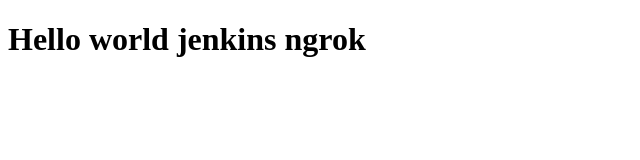
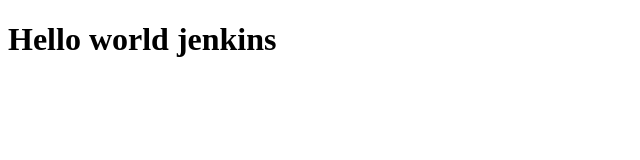
Before and after one commit to hoangnguyen208/aws-code-deploy, a plain HTML site: page index.html in a window 1280 px wide. Shown: the whole page, without its empty margins (0-640 px from the left). Drawn offline with Linux system fonts and the light colour scheme.

Commit message:
added jenkinsfile

```diff
--- a/index.html
+++ b/index.html
@@ -7,6 +7,6 @@
     <title>Hello world</title>
 </head>
 <body>
-    <h1>Hello world jenkins ngrok</h1>
+    <h1>Hello world jenkins</h1>
 </body>
 </html>
```
Also changed, not shown: 1 other file.
